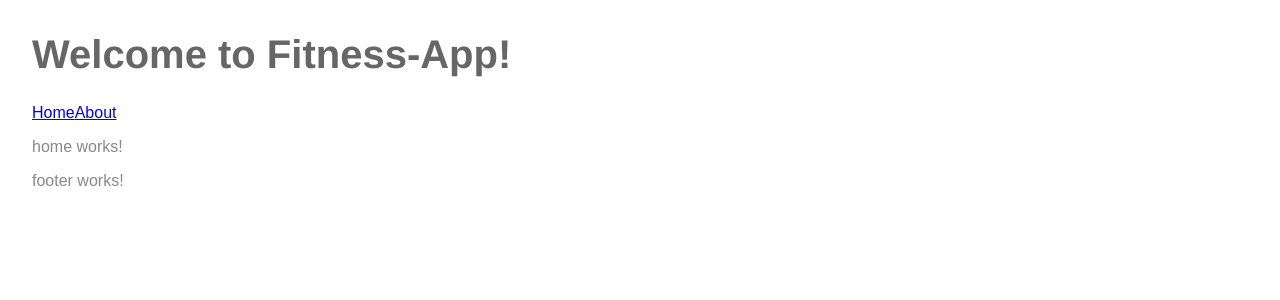
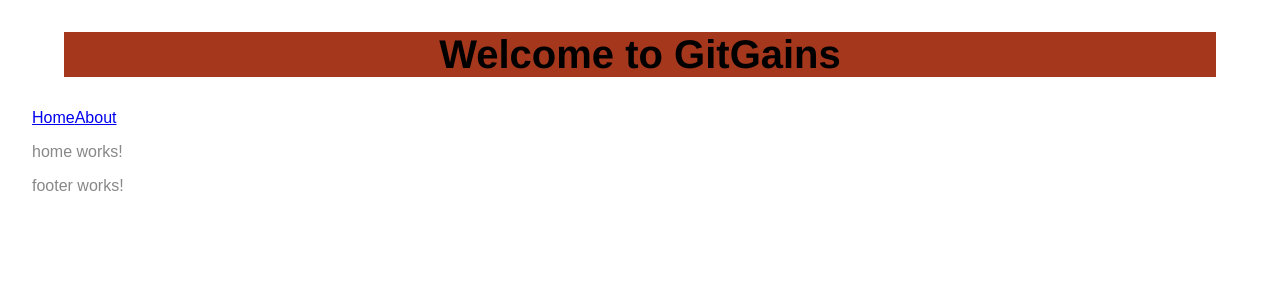
Before and after one commit to 3610FitnessApp/Fitness-App, an Angular app: page / in a window 1280 px wide. Shown: the top 300 px of the page. Built offline with nearby package versions, Linux system fonts and the light colour scheme.

Commit message:
test changes

```diff
--- a/src/app/header/header.component.html
+++ b/src/app/header/header.component.html
@@ -1,3 +1,5 @@
-<h1>
-  Welcome to Fitness-App!
+<body style="background-color:#A5371C;">
+<h1 align="center" style="color:black">
+  Welcome to GitGains
 </h1>
+</body>
```
